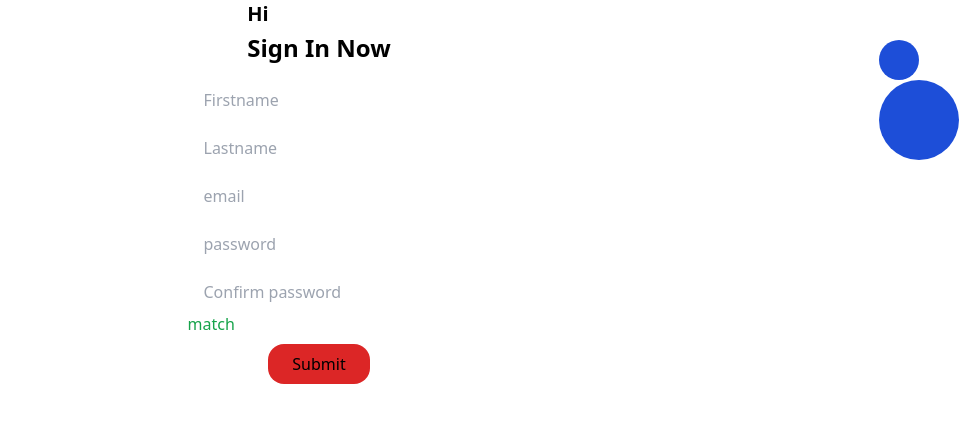
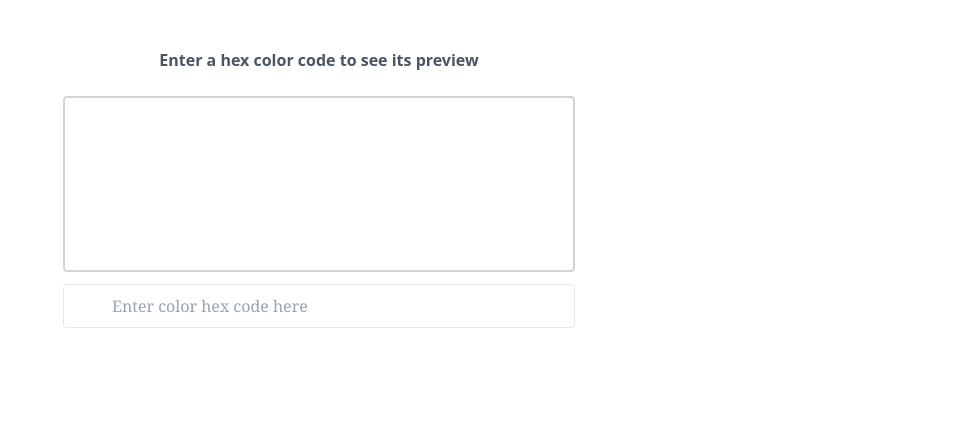
Before and after one commit to techrook/50projectswithreact, a React (Vite) app: page / in a window 1280 px wide. Shown: the top 422 px of the page, without its empty margins (321-1280 px from the left). Built offline with nearby package versions, Linux system fonts and the light colour scheme.

Commit message:
day6 hex transformer

```diff
--- a/src/App.jsx
+++ b/src/App.jsx
@@ -1,213 +1,39 @@
-// @flow strict
-
-import React, { useState } from 'react';
-import {validEmail} from './Regex';
-
-
+import React, { useState } from 'react'
 
 function App() {
 
-  const [firstname,setFirstname] = useState('');
-  const [lastname,setLastname] = useState('');
-  const [email, setEmail] = useState('')
-  const [nameerrmsg, setNamerrmsg] = useState('')
-  const [nameerrmsg1, setNamerrmsgl] = useState('')
-  const successmsg = 'good'
-  const successmsg1 = 'good'
-  const [emailErr, setEmailErr] = useState(false)
-  const [password, setPassword] = useState('')
-  const [confirmPassword, setFirmPassword] = useState('')
+  const [color, setColor] = useState('')
 
-
-
-  const handleFirstChange = (e) =>{
-      setFirstname(e.target.value)
-
-  }
-  const handleLastChange = (e) =>{
-    setLastname(e.target.value)
-
+  const colorValue = (e) =>{
+    setColor(e.target.value)
   }
 
-const handleEmailChange = (e) =>{
-  setEmail(e.target.value)
+  const myStyle = () => {
+    console.log(color)
   }
-
-const handlePWDChange = (e) =>{
-  setPassword(e.target.value)
-}
-
-const handleFirmPWDChange = (e) =>{
-  setFirmPassword(e.target.value)
-}
-
-
-
-
-  const validateFirstname = () =>{
-    setNamerrmsg('')
-    if(firstname.length < 4){
-      setNamerrmsg ('First name must be greater than 3 characters')
-    }else{
-      setNamerrmsg ('')
-    }
-
-
-  }
-
-  const validateLastname = () =>{
-    if(lastname.length < 4){
-      setNamerrmsgl ("First name must be greater than 3 characters")
-    }else{
-
-    }
-
-
-  }
-
-  const validatePWD = () =>{
-    if(password === confirmPassword){
-      console.log('ok')
-    }else{
-      console.log('shit')
-    }
-  }
-
-  const handleSubmit = (e) =>{
-    e.preventDefault()
-    return <p>{lastname}</p>
-  }
-
-
-
-
-
-
   return (
 
-
-      <div>
-        <div className="grid h-full place-content-center place-items-center gap-4">
-      {/* circles */}
-      <div className="absolute top-10 right-0">
-        <div className="relative">
-          <div className="h-10 w-10 rounded-full bg-blue-700"></div>
-          <div className="h-20 w-20 rounded-full bg-blue-700"></div>
+    <div className="">
+    <div className="w-full flex justify-center">
+      <div className="w-2/5">
+        <h1 className="mt-12 text-center font-semibold text-gray-600">Enter a hex color code to see its preview</h1>
+        <div className="mt-6 mb-3 py-8 px-12 pb-5 w-full h-44 border-2 border-gray-300 rounded"
+        style={{backgroundColor : color}}
+         >
         </div>
-      </div>
-      {/* circles */}
-
-      <div className="flex flex-col gap-1">
-        <label htmlFor="" className="text-xl font-bold">
-          Hi
-        </label>
-        <label htmlFor="" className="text-2xl font-bold">
-          Sign In Now
-        </label>
-      </div>
-      <form
-
-      className="grid gap-2">
-      <div className="h-fit w-full">
-          <input
-            name='firstname'
-            type="firstname"
-            className="rounded-lg py-2 px-4"
-            placeholder="Firstname"
-            value={firstname}
-            onChange={handleFirstChange}
-            onKeyUp={validateFirstname}
+        <input type="text"
+        placeholder="Enter color hex code here"
+        className="h-11 w-full font-serif border rounded py-4 pl-12 focus:outline-green-100"
+         maxLength="7"
+         value={color}
+         onChange={colorValue}
+         onKeyUp={myStyle}
          />
-            <div>
-          {nameerrmsg}
-        </div>
-
-        </div>
-        <div className="h-fit w-full">
-          <input
-          name='lastname'
-            type="lastname"
-            className="rounded-lg py-2 px-4"
-            placeholder="Lastname"
-            value={lastname}
-            onChange={handleLastChange}
-            onKeyUp={validateLastname}
-
-
-
-          />
-           <div>
 
       </div>
     </div>
-        <div className="h-fit w-full">
-          <input
-            type="email"
-            className="rounded-lg py-2 px-4"
-            placeholder="email"
-            value={email}
-            onChange={handleEmailChange}
-          />
-          <div>
-            {emailErr && <p>Your email is invalid</p>}
   </div>
-        </div>
-
-        <div className="h-fit w-full">
-          <input
-            type="password"
-            className="rounded-lg py-2 px-4"
-            placeholder="password"
-            value={password}
-            onChange={handlePWDChange}
-
-          />
-        </div>
-
-        <div className="h-fit w-full">
-          <input
-            type="password"
-            className="rounded-lg py-2 px-4"
-            placeholder="Confirm password"
-            value={confirmPassword}
-            onChange={handleFirmPWDChange}
-            onKeyUp={validatePWD}
-          />
-          <div>
-            {password === confirmPassword ? (
-              <p className='text-green-600'>match</p>
-            ): (
-              <p className='text-red-600'>dont match</p>
-            )}
-
-          </div>
-        </div>
-
-
-
-        <div className="flex items-center justify-center gap-2">
-
-          <button className="rounded-2xl bg-red-600 py-2 px-6"
-          onClick={handleSubmit }
-          >
-
-            <i className="icon google plus"></i>
-            <span>Submit</span>
-          </button>
-        </div>
-      </form>
-    </div>
-    <div>
-            {handleSubmit && <p>{firstname} <br></br>
-            {lastname}<br></br> {email}</p>}
-    </div>
-
-      </div>
-
-
-    );
+  )
 }
 
-
-
-export default App;
+export default App
--- a/src/Regex.jsx
+++ /dev/null
@@ -1,3 +0,0 @@
-export const validEmail = new RegExp(
-    /^(([^<>()[\]\\.,;:\s@\"]+(\.[^<>()[\]\\.,;:\s@\"]+)*)|(\".+\"))@((\[[0-9]{1,3}\.[0-9]{1,3}\.[0-9]{1,3}\.[0-9]{1,3}\])|(([a-zA-Z\-0-9]+\.)+[a-zA-Z]{2,}))$/
-);
```
Lines whose indentation alone changed are shown as unchanged.
